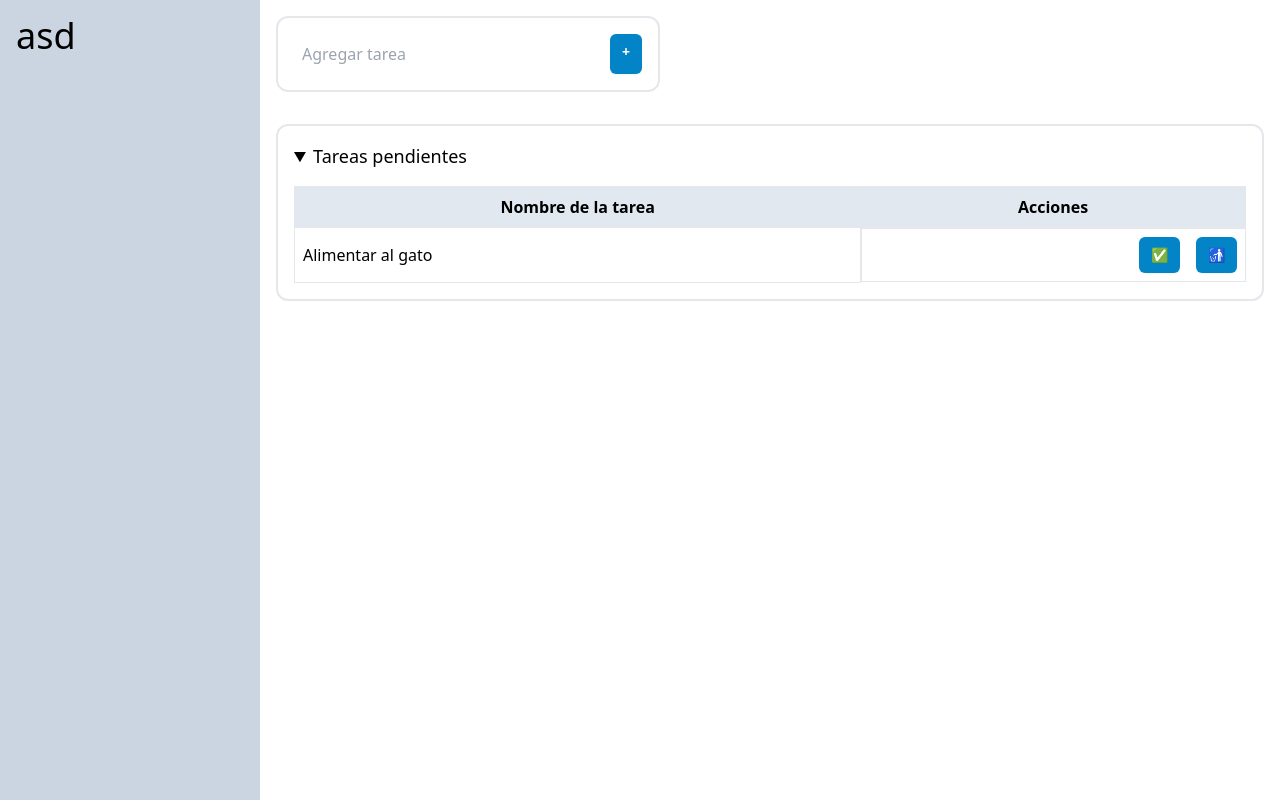
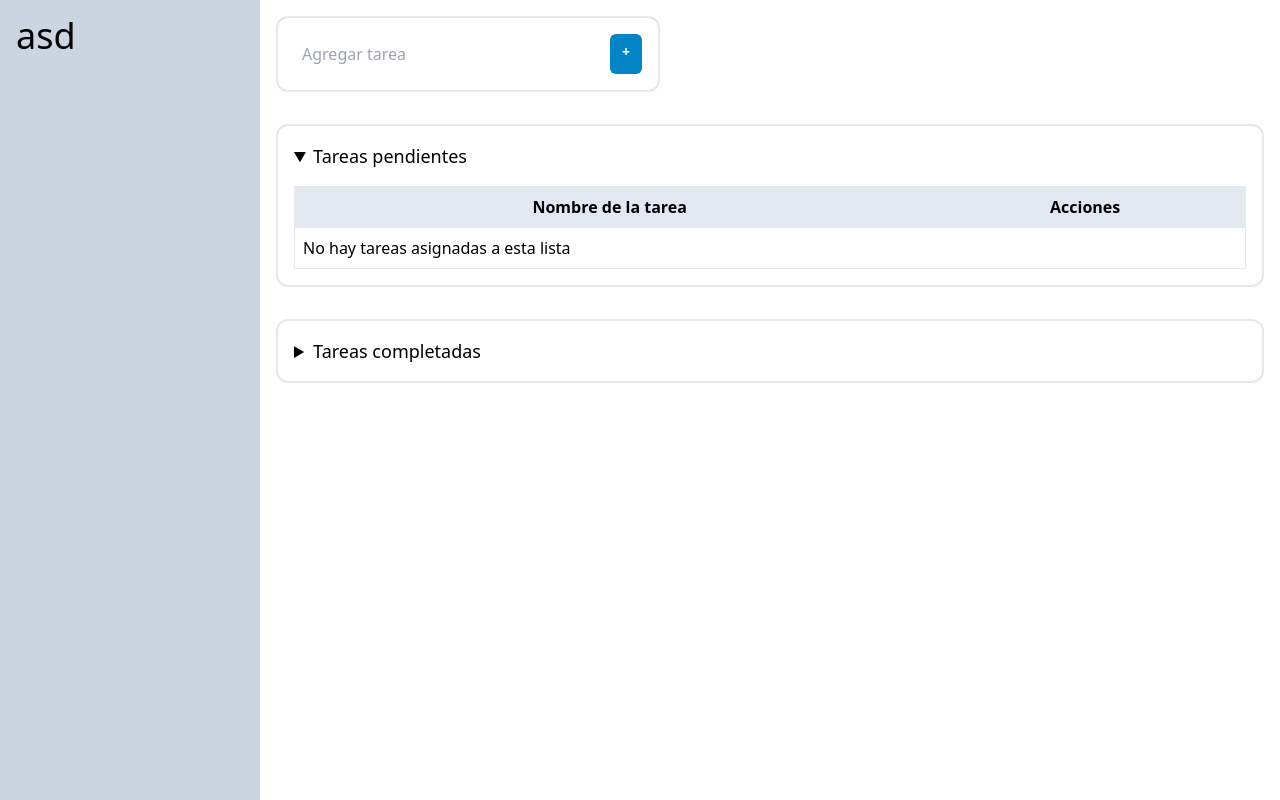
Before and after one commit to GGNahuel/PruebaTecnicaFrontend_Vitio, a React (Vite) app: page / in a window 1280 px wide. Both pictures are taken after a click on the heading "Tareas pendientes". Built offline with nearby package versions, Linux system fonts and the light colour scheme.

Commit message:
refactor task components

```diff
--- a/src/App.tsx
+++ b/src/App.tsx
@@ -1,6 +1,11 @@
+import { useState } from "react"
 import Button from "./components/Button"
+import { TaskListComponent } from "./components/TaskComponents"
+import { TaskType } from "./types/TaskTypes"
 
 function App() {
+  const [listOfTasks] = useState<TaskType[]>([])
+  const [lists] = useState<string[]>(["Tareas pendientes", "Tareas completadas"])
 
   return (
     <>
@@ -11,28 +16,10 @@ function App() {
       <main className="max-h-screen flex flex-col gap-8 p-4 w-full">
         <form className="p-4 border-2 max-w-96 flex justify-between gap-4 align-center rounded-xl">
           <label className="grow flex align-center"><input type="text" className="w-full p-2" placeholder="Agregar tarea" /></label>
+
           <Button type="submit" additionalClasses="aspect-square">+</Button>
         </form>
-        <details className="w-full border-2 rounded-xl p-4">
-          <summary className="text-lg">Tareas pendientes</summary>
-          <table className="w-full table-auto border-collapse mt-4">
-            <thead className="bg-slate-200">
-              <tr>
-                <th className="border">Nombre de la tarea</th>
-                <th className="border">Acciones</th>
-              </tr>
-            </thead>
-            <tbody>
-              <tr className="even:bg-slate-100">
-                <td className="border">Alimentar al gato</td>
-                <td className="border flex gap-4 justify-end">
-                  <Button>✅</Button>
-                  <Button>🚮</Button>
-                </td>
-              </tr>
-            </tbody>
-          </table>
-        </details>
+        {lists.map(listName => <TaskListComponent title={listName} listOfTasks={listOfTasks}/>)}
       </main>
     </>
   )
--- /dev/null
+++ b/src/components/TaskComponents.tsx
@@ -0,0 +1,38 @@
+import { TaskType } from "../types/TaskTypes";
+import Button from "./Button";
+
+export function TaskListComponent ({title, listOfTasks} : {title: string, listOfTasks: TaskType[]}) {
+  return (
+    <details className="w-full border-2 rounded-xl p-4">
+      <summary className="text-lg">{title}</summary>
+      <table className="w-full table-auto border-collapse mt-4">
+        <thead className="bg-slate-200">
+          <tr>
+            <th className="border">Nombre de la tarea</th>
+            <th className="border">Acciones</th>
+          </tr>
+        </thead>
+        <tbody>
+          {listOfTasks.length == 0 ?
+            <tr>
+              <td className="border" colSpan={2}>No hay tareas asignadas a esta lista</td>
+            </tr> :
+            listOfTasks.map((task) => <Task key={task.title} taskInfo={task}/>)
+          }
+        </tbody>
+      </table>
+    </details>
+  )
+}
+
+function Task({taskInfo} : {taskInfo: TaskType}) {
+  return (
+    <tr className="even:bg-slate-100">
+      <td className="border">{taskInfo.title}</td>
+      <td className="border flex gap-4 justify-end">
+        <Button>✅</Button>
+        <Button>🚮</Button>
+      </td>
+    </tr>
+  )
+}
--- /dev/null
+++ b/src/types/TaskTypes.ts
@@ -0,0 +1,5 @@
+export type TaskType = {
+  title: string,
+  state: "process" | "completed",
+  group: string,
+}
```
